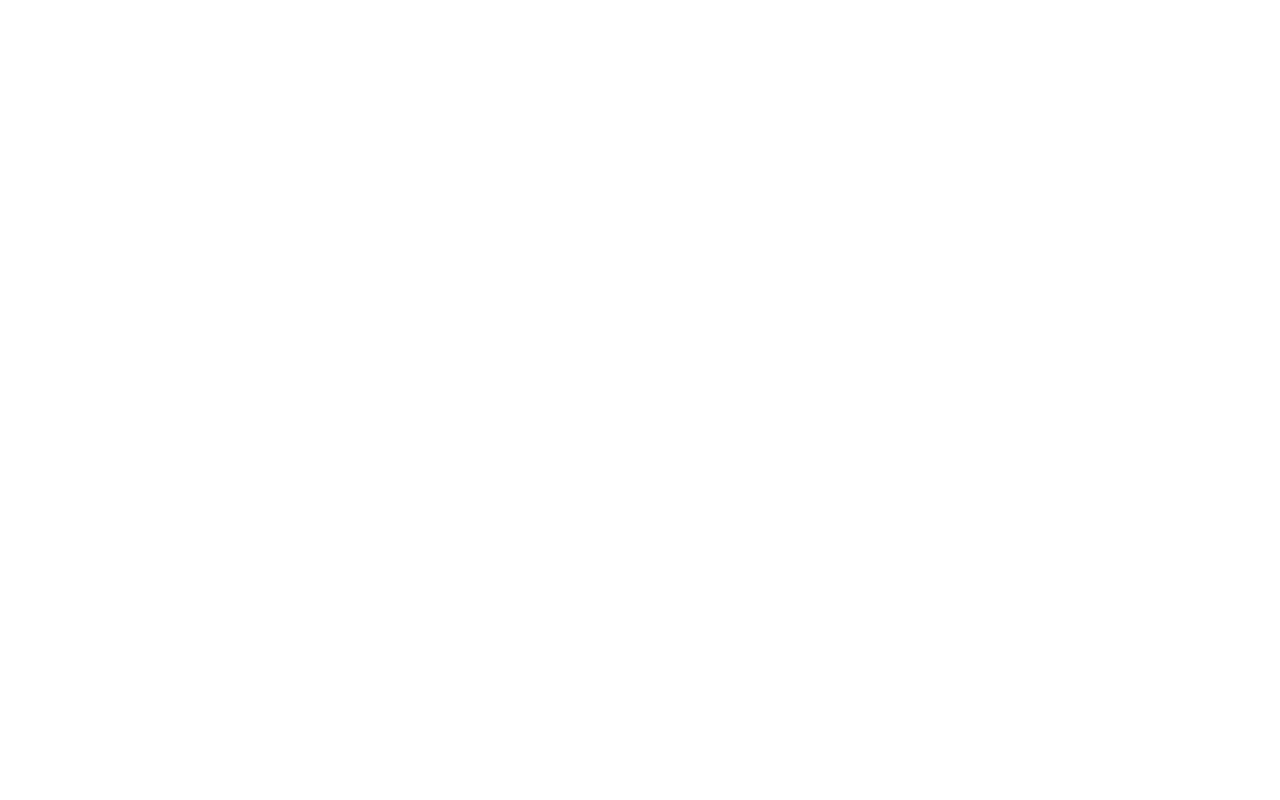
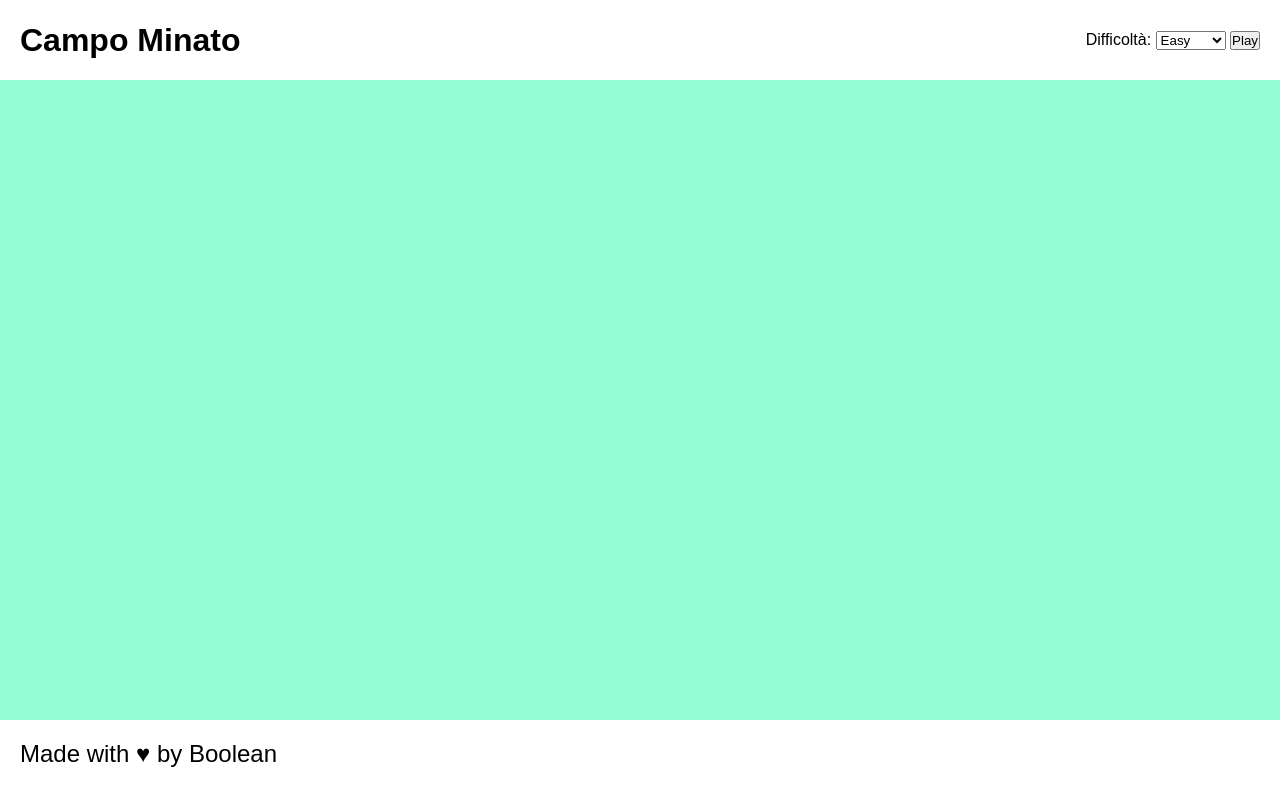
Before and after one commit to Mattia-Giunta/js-campominato-grid, a plain HTML site: page index.html in a window 1280 px wide. Drawn offline with Linux system fonts and the light colour scheme.

Commit message:
sviluppato html e css

```diff
--- a/assets/main.js
+++ b/assets/main.js
@@ -8,3 +8,59 @@
 // - con difficoltà 1 => 100 caselle, con un numero compreso tra 1 e 100, divise in 10 caselle per 10 righe;
 // - con difficoltà 2 => 81 caselle, con un numero compreso tra 1 e 81, divise in 9 caselle per 9 righe;
 // - con difficoltà 3 => 49 caselle, con un numero compreso tra 1 e 49, divise in 7 caselle per 7 righe;
+
+
+// inizializzazione costanti
+const btnHTML = document.getElementById('btnPlay')
+const grigliaHTML = document.getElementById('griglia')
+
+btnHTML.addEventListener('click', function(){
+
+
+})
+
+
+//1- creiamo 64 celle nella griglia
+for (let i = 0; i < 64; i++) {
+    //creo un singolo div vuoto
+    let box = document.createElement("div")
+
+
+
+    //associo la classe al div creato
+    box.classList.add("box")
+
+    //inseriamo i numeri in modo sequenziale
+    box.innerHTML = `<span>${ arrayNumeriSingolli[i] }</span>`
+
+    box.addEventListener('click', function () {
+        // this.classList.toggle("active")
+
+        // pariOdispari( parseInt( box.innerText ) )
+        // console.log( this.querySelector( "span" ).innerText )
+
+        console.log( this )
+
+        let specificoSpanHtml = this.querySelector( "span" ).innerText
+
+        if ( specificoSpanHtml % 2 == 0) {
+            this.classList.toggle("green")
+        } else {
+            this.classList.toggle("red")
+        }
+
+
+        //controllo condizionale pari e dispari
+
+    })
+
+    //inserisco il div nella griglia
+    grigliaHtml.append(box)
+
+}
+
+
+//funzione da 1 a ....
+function randomica(max) {
+    return Math.floor(Math.random() * max) + 1
+}
--- a/assets/style.css
+++ b/assets/style.css
@@ -3,3 +3,56 @@
     padding: 0;
     box-sizing: border-box;
 }
+
+html{
+    font-family: sans-serif;
+}
+
+header,
+main,
+footer{
+    padding: 20px;
+}
+
+header,
+footer{
+    height: 10vh;
+}
+
+header{
+    display: flex;
+    justify-content: space-between;
+    align-items: center;
+}
+
+
+
+main{
+    background-color: #95fbd4;
+    height: 80vh;
+    display: flex;
+    justify-content: center;
+    align-items: center;
+}
+
+#griglia{
+    width: 60%;
+    margin: 0 auto;
+    border: 2px solid black;
+    display: flex;
+    flex-wrap: wrap;
+    display: none;
+}
+
+#griglia .box{
+    display:flex;
+    justify-content: center;
+    align-items: center;
+    border: 2px solid black;
+    flex-basis: calc( 100% / 10);
+    aspect-ratio: 1;
+}
+
+footer span{
+    font-size: 24px;
+}
--- a/index.html
+++ b/index.html
@@ -12,7 +12,52 @@
 </head>
 <body>
 
+    <header>
 
+        <h1>Campo Minato</h1>
+
+        <!-- bottoni a destra -->
+        <div>
+
+            <span>Difficoltà:</span>
+            <select name="difficolta" id="cmDifficolta">
+                <option value="easy">Easy</option>
+                <option value="medium">Medium</option>
+                <option value="hard">Hard</option>
+            </select>
+
+            <button id="btnPlay">Play</button>
+
+        </div>
+
+
+    </header>
+
+    <main>
+
+        <!-- griglia -->
+        <div id="griglia">
+            <!-- <div class="box"></div>
+            <div class="box"></div>
+            <div class="box"></div>
+            <div class="box"></div>
+            <div class="box"></div>
+            <div class="box"></div>
+            <div class="box"></div>
+            <div class="box"></div>
+            <div class="box"></div>
+            <div class="box"></div>
+            <div class="box"></div>
+            <div class="box"></div> -->
+
+        </div>
+
+    </main>
+
+    <!-- credits -->
+    <footer>
+        <span>Made with &hearts; by Boolean</span>
+    </footer>
 
     <script src="./assets/main.js"></script>
 </body>
```
